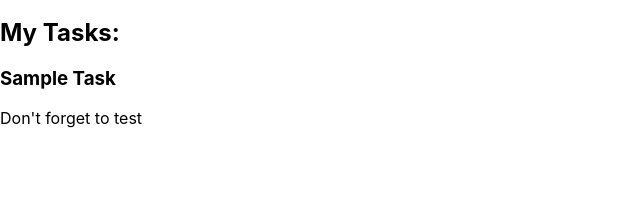
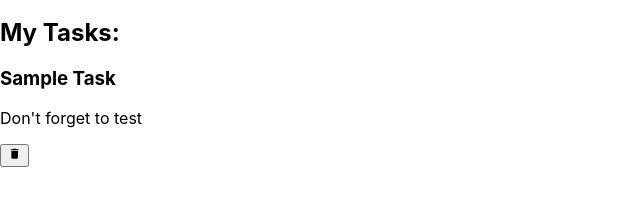
Before and after one commit to IfritSorcerer/productivity-app, a React (Create React App) app: page / in a window 1280 px wide. Shown: the part 164-370 px from the top of the page, without its empty margins (0-640 px from the left). Built offline with nearby package versions, Linux system fonts and the light colour scheme.

Commit message:
remove task now functioning

```diff
--- a/src/App.js
+++ b/src/App.js
@@ -27,10 +27,22 @@ function App() {
     });
   };
 
+  const removeTodos = (index) => {
+    setTodos((prev) => {
+      const updatedTodos = [...prev];
+      updatedTodos.splice(index, 1)
+      localStorage.setItem("toDos", JSON.stringify(updatedTodos));
+      return updatedTodos;
+    })
+  }
+
   return (
     <div>
       <Header />
-      <TaskList toDos={toDos} addTodos={addTodos} />
+      <TaskList
+        toDos={toDos}
+        addTodos={addTodos}
+        removeTodos={removeTodos}/>
     </div>
   );
 }
--- a/src/components/TaskList.jsx
+++ b/src/components/TaskList.jsx
@@ -1,28 +1,31 @@
-import { React, useState} from "react";
+import { React, useState } from "react";
 import { TaskForm } from "./TaskForm";
+import { FaCheck } from "react-icons/fa";
+import { MdDelete } from "react-icons/md";
 
-
-export const TaskList = ({ toDos, addTodos }) => {
+export const TaskList = ({ toDos, addTodos, removeTodos }) => {
   const [isComplete, setIsComplete] = useState(false);
   const [title, setTitle] = useState("");
   const [description, setDescription] = useState("");
-
 
   const handleSubmit = (e) => {
     e.preventDefault();
     addTodos(title, description);
     setTitle("");
     setDescription("");
+  };
 
-  };
+  const handleAddCompleted = () => {};
 
 
 
   return (
     <div className="buttonSort">
       <TaskForm
-        title={title} setNewTitle={setTitle}
-        description={description} setNewDescription={setDescription}
+        title={title}
+        setNewTitle={setTitle}
+        description={description}
+        setNewDescription={setDescription}
         handleSubmit={handleSubmit}
       />
       <button
@@ -37,16 +40,16 @@ export const TaskList = ({ toDos, addTodos }) => {
       >
         Completed
       </button>
-      <div className="todoContainer" >
         <h2>My Tasks:</h2>
+      <div className="todoContainer">
         {toDos?.map((toDo, index) => {
           return (
             <div key={index}>
-            <h3>{toDo.title}</h3>
-            <p>{toDo.description}</p>
-
+              <h3>{toDo.title}</h3>
+              <p>{toDo.description}</p>
+              <button onClick={() => removeTodos(index)}><MdDelete /></button>
             </div>
-          )
+          );
         })}
       </div>
     </div>
```
